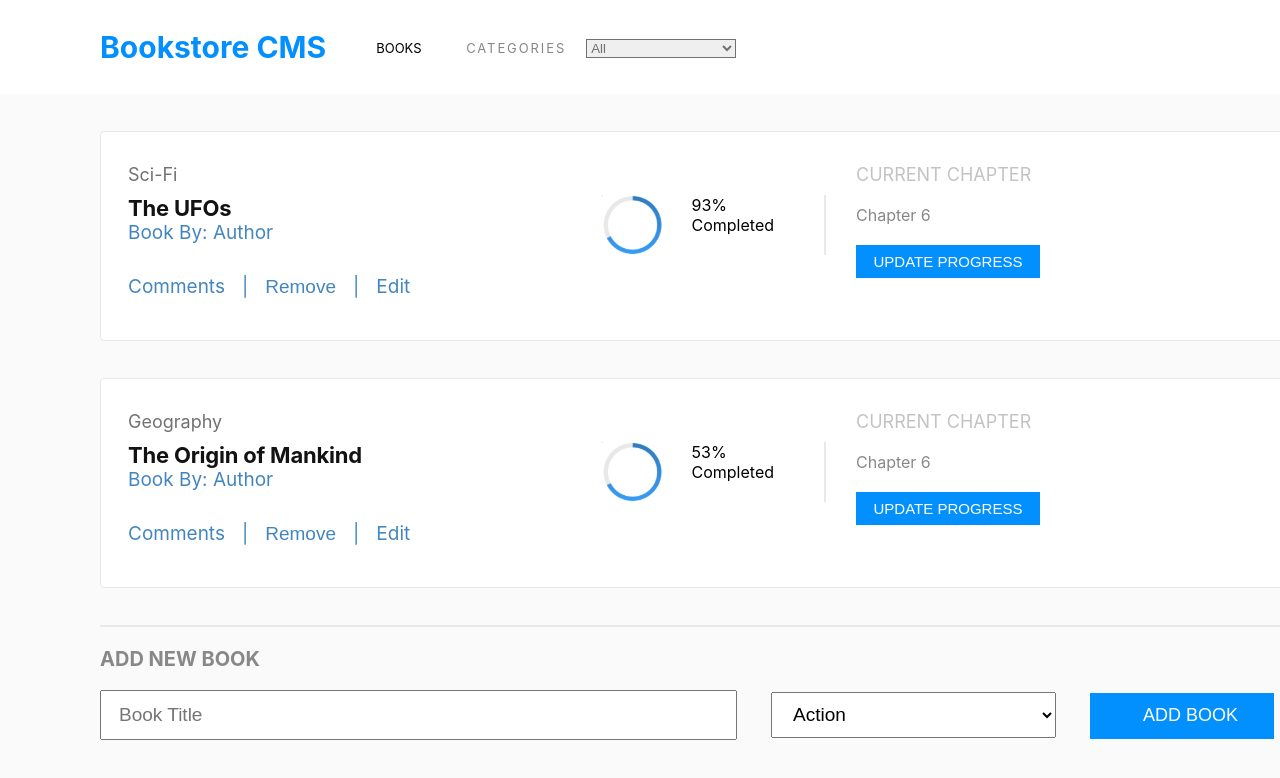
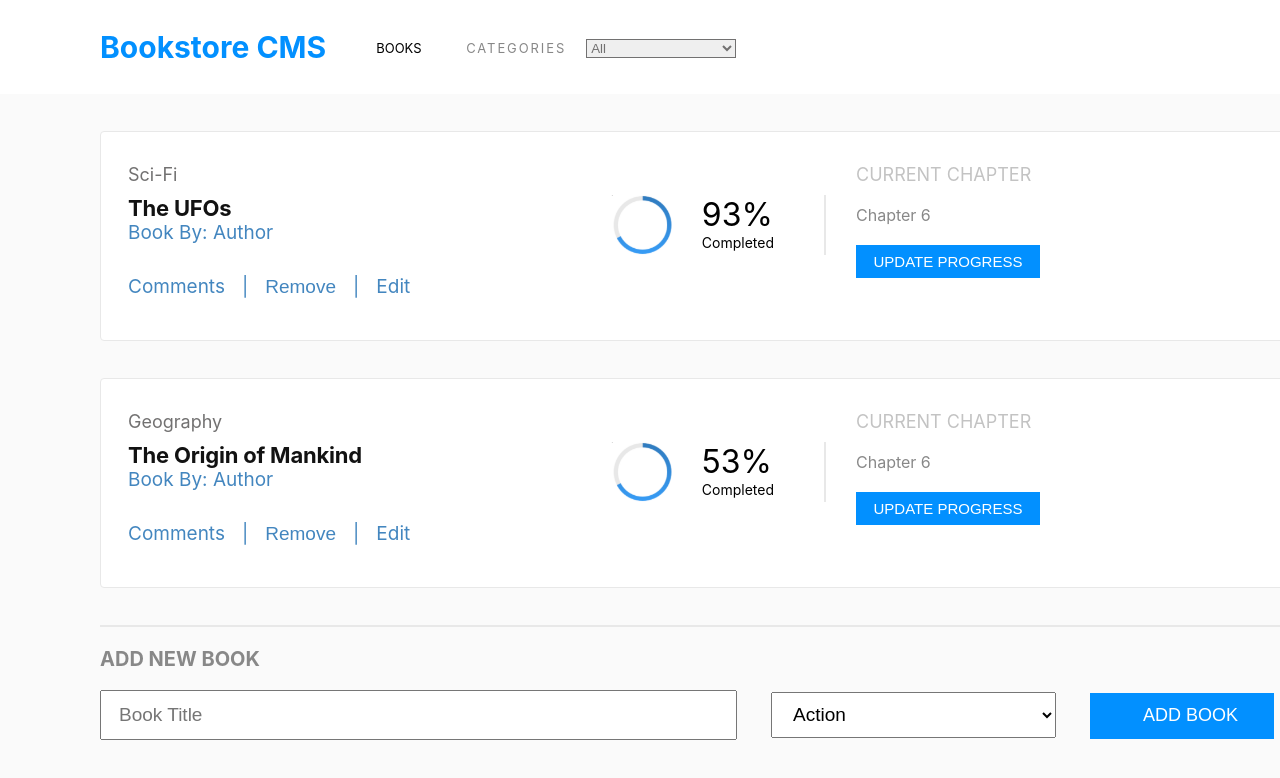
Before and after one commit to Samitti/Bookstore-CMS-Redux, a React (Create React App) app: page / in a window 1280 px wide. Shown: the top 778 px of the page. Built offline with nearby package versions, Linux system fonts and the light colour scheme.

Commit message:
modify App.css

```diff
--- a/src/components/App.css
+++ b/src/components/App.css
@@ -195,6 +195,14 @@
   flex-direction: column;
 }
 
+.completed-percentage .percentage {
+  font-size: 32px;
+}
+
+.completed-percentage .completed {
+  font-size: 14px;
+}
+
 .title-percentile {
   display: flex;
   justify-content: space-between;
--- a/src/components/Book.js
+++ b/src/components/Book.js
@@ -21,11 +21,11 @@ function Book({ book, handleRemoveBook }) {
                 %
               </div>
               <div className="completed-percentage">
-                <span>
+                <span className="percentage">
                   {book.id}
                   %
                 </span>
-                <span>Completed</span>
+                <span className="completed">Completed</span>
               </div>
             </div>
           </div>
```
